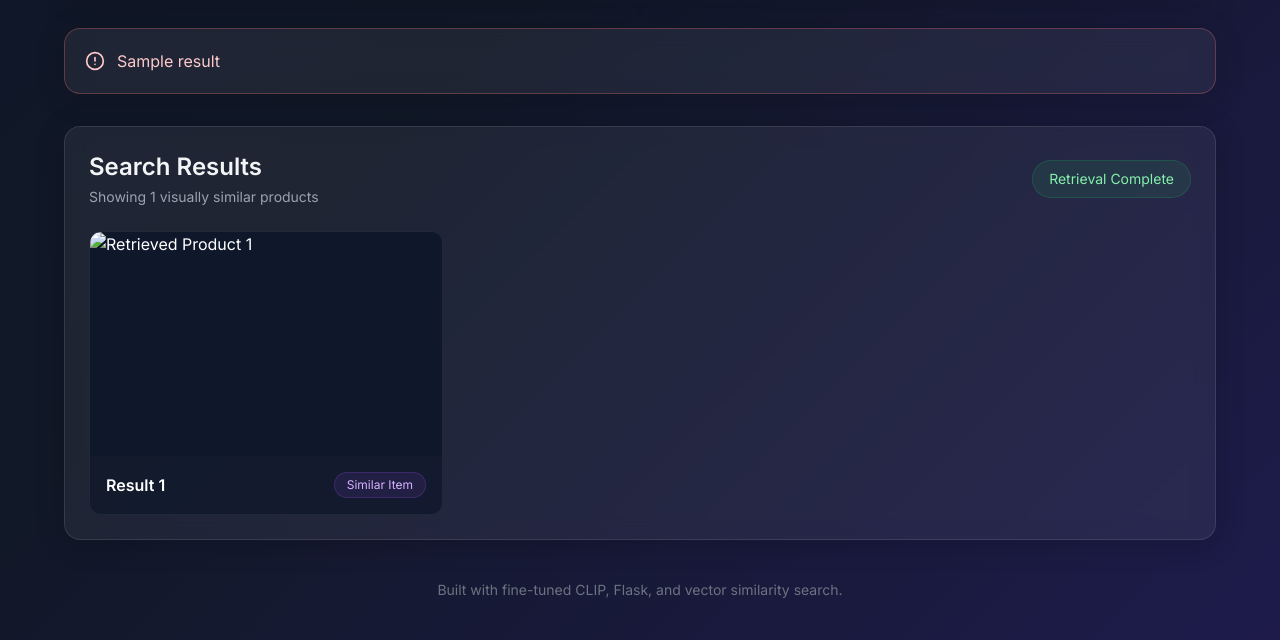
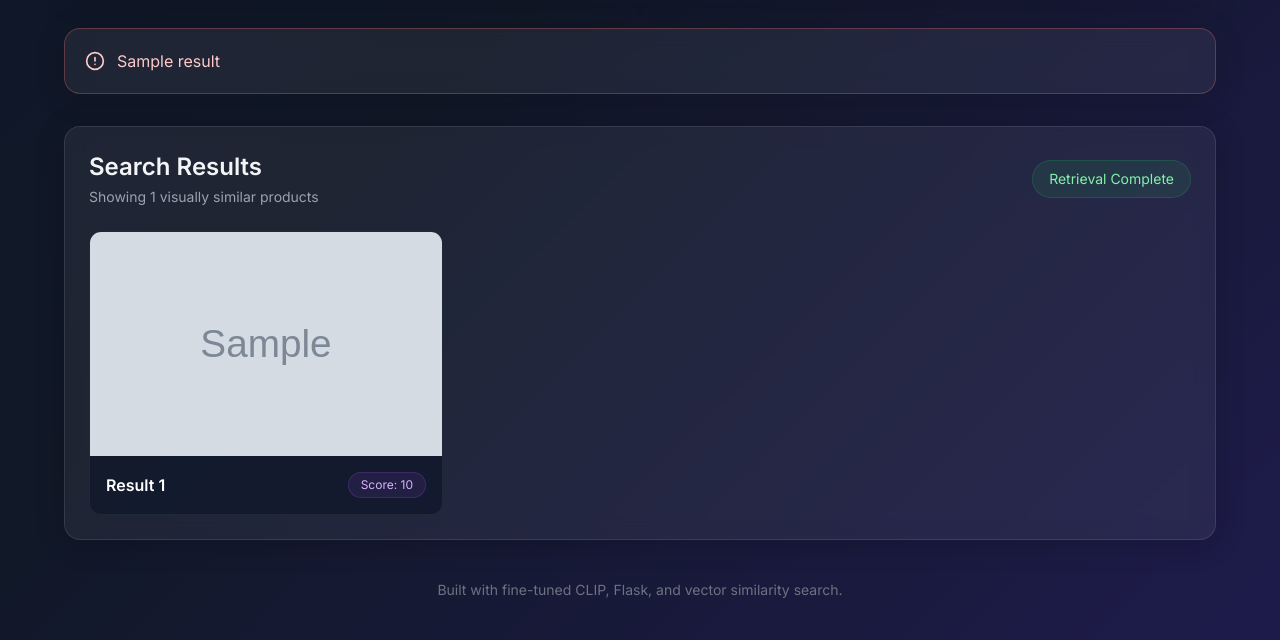
Before and after one commit to mdmohsin212/Visual-Product-Search, a Flask app: template templates/home.html in a window 1280 px wide. Shown: the part 860-1500 px from the top of the page. Run offline with Flask 3, Linux system fonts and the light colour scheme; the template is opened without the code that fills it: most values are stand-ins (such as "Sample title", 1, 10 or a date in 2020); grey boxes marked "Sample" are stand-in pictures; parts of the project's set-up code (start-up, migrations or seed data) failed here and were passed over; some libraries are stand-ins or nearby versions.

Commit message:
update app.py and home page

```diff
--- a/app.py
+++ b/app.py
@@ -145,13 +145,29 @@
         if request.form.get("text_field"):
             query = request.form["text_field"]
             outputs = pipeline.search_with_text(query, k)
-            results = [item.entity['image_link'] for item in outputs[0]]
+
+            results = [
+                {
+                    "image_link": item.entity["image_link"],
+                    "score": round(float(item.score), 4),
+                }
+                for item in outputs[0]
+            ]
+
             return render_template("home.html", results=results)
 
         elif "img_field" in request.files:
             img_file = request.files["img_field"]
             outputs = pipeline.search_with_image(img_file, k)
-            results = [item.entity['image_link'] for item in outputs[0]]
+
+            results = [
+                {
+                    "image_link": item.entity["image_link"],
+                    "score": round(float(item.score), 4),
+                }
+                for item in outputs[0]
+            ]
+
             return render_template("home.html", results=results)
 
         else:
--- a/templates/home.html
+++ b/templates/home.html
@@ -387,13 +387,13 @@
           class="grid grid-cols-1 sm:grid-cols-2 lg:grid-cols-3 gap-5"
           id="results-container"
         >
-          {% if results %} {% for url in results %}
+          {% if results %} {% for item in results %}
           <div
             class="result-card bg-darkglass rounded-xl overflow-hidden border border-gray-800"
           >
             <div class="result-image h-56 flex items-center justify-center">
               <img
-                src="{{ url }}"
+                src="{{ item.image_link }}"
                 alt="Retrieved Product {{ loop.index }}"
                 class="w-full h-full object-cover"
               />
@@ -404,7 +404,7 @@
                 <span
                   class="text-xs px-3 py-1 rounded-full bg-purple-500/10 text-purple-300 border border-purple-500/20"
                 >
-                  Similar Item
+                  Score: {{ item.score }}
                 </span>
               </div>
             </div>
```
